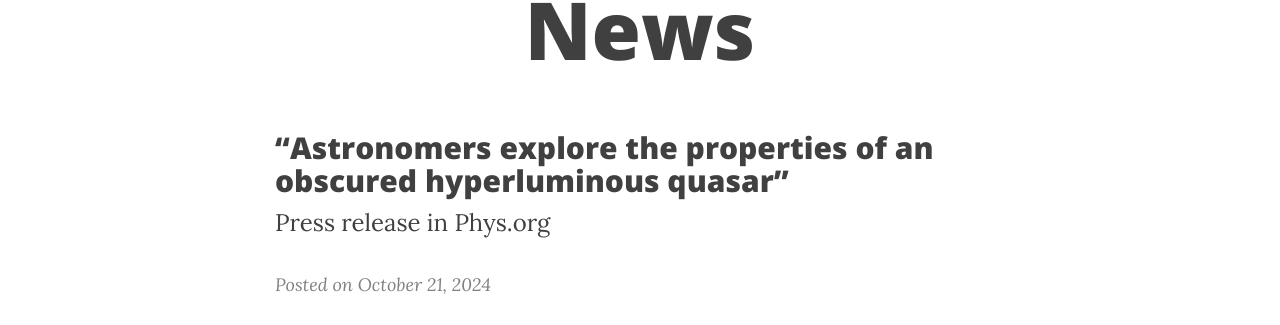
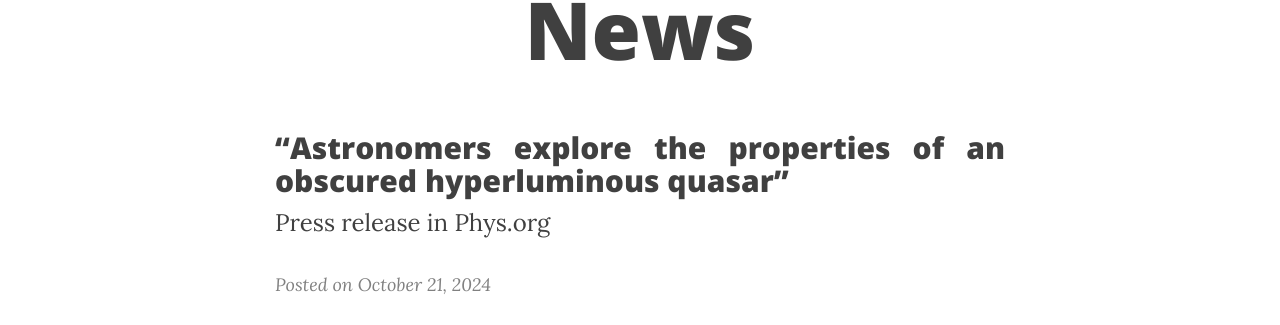
Before and after one commit to ch-var/ch-var.github.io, a Jekyll site: the page built from news.html, in a window 1280 px wide. Shown: the part 145-470 px from the top of the page. Built offline with Jekyll 4.4.1, drawn with Linux system fonts in a browser that asks for light colours; formulas are drawn with MathJax 3.

Commit message:
Update news.html

```diff
--- a/news.html
+++ b/news.html
@@ -4,7 +4,7 @@ title: News
 mathjax: true
 ---
 <p>
-<h2>“Astronomers explore the properties of an obscured hyperluminous quasar”</h2>
+<h2 style="text-align: justify;">“Astronomers explore the properties of an obscured hyperluminous quasar”</h2>
 <font size="+2">Press release in Phys.org</font>
 <p>
 <p>
```
